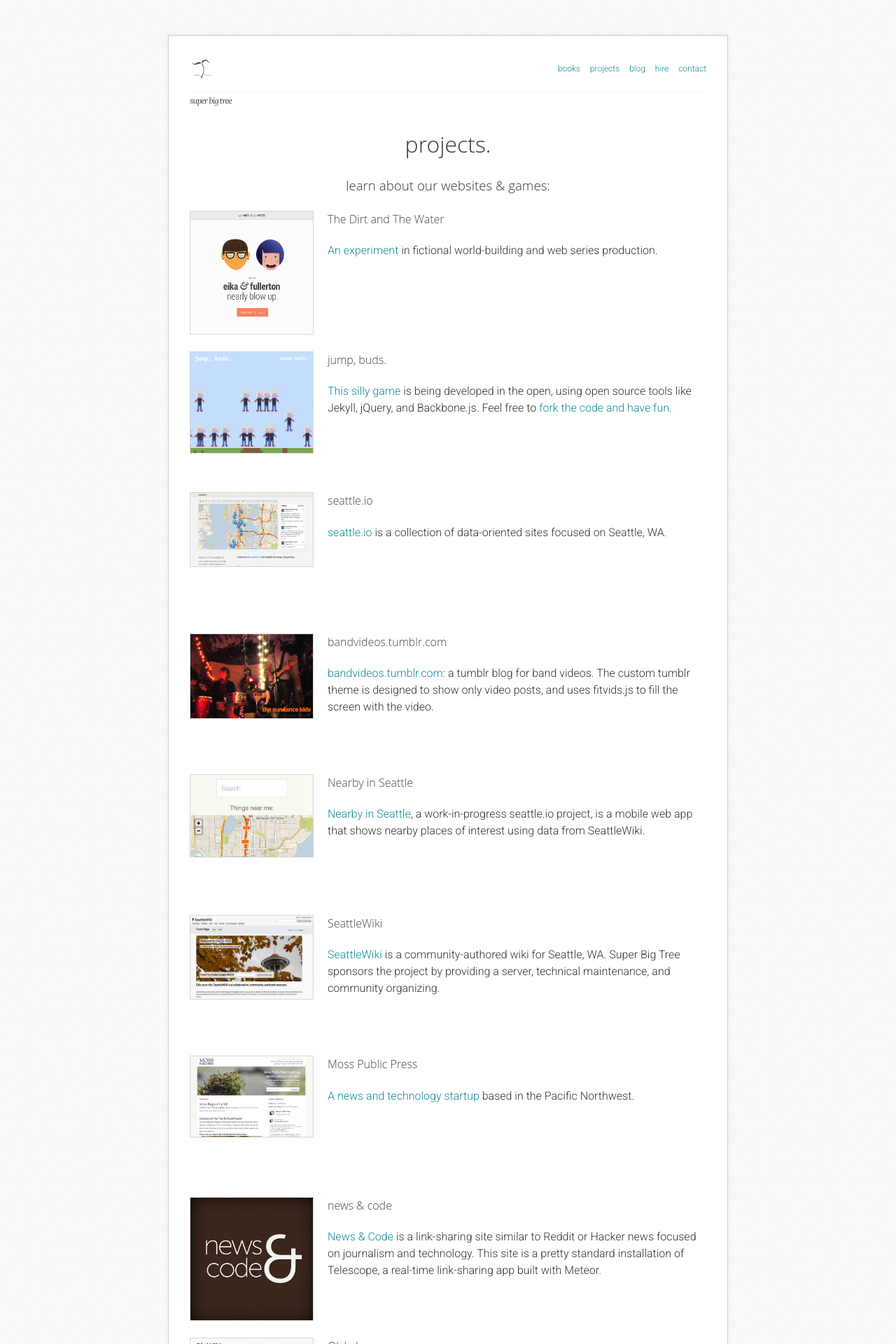
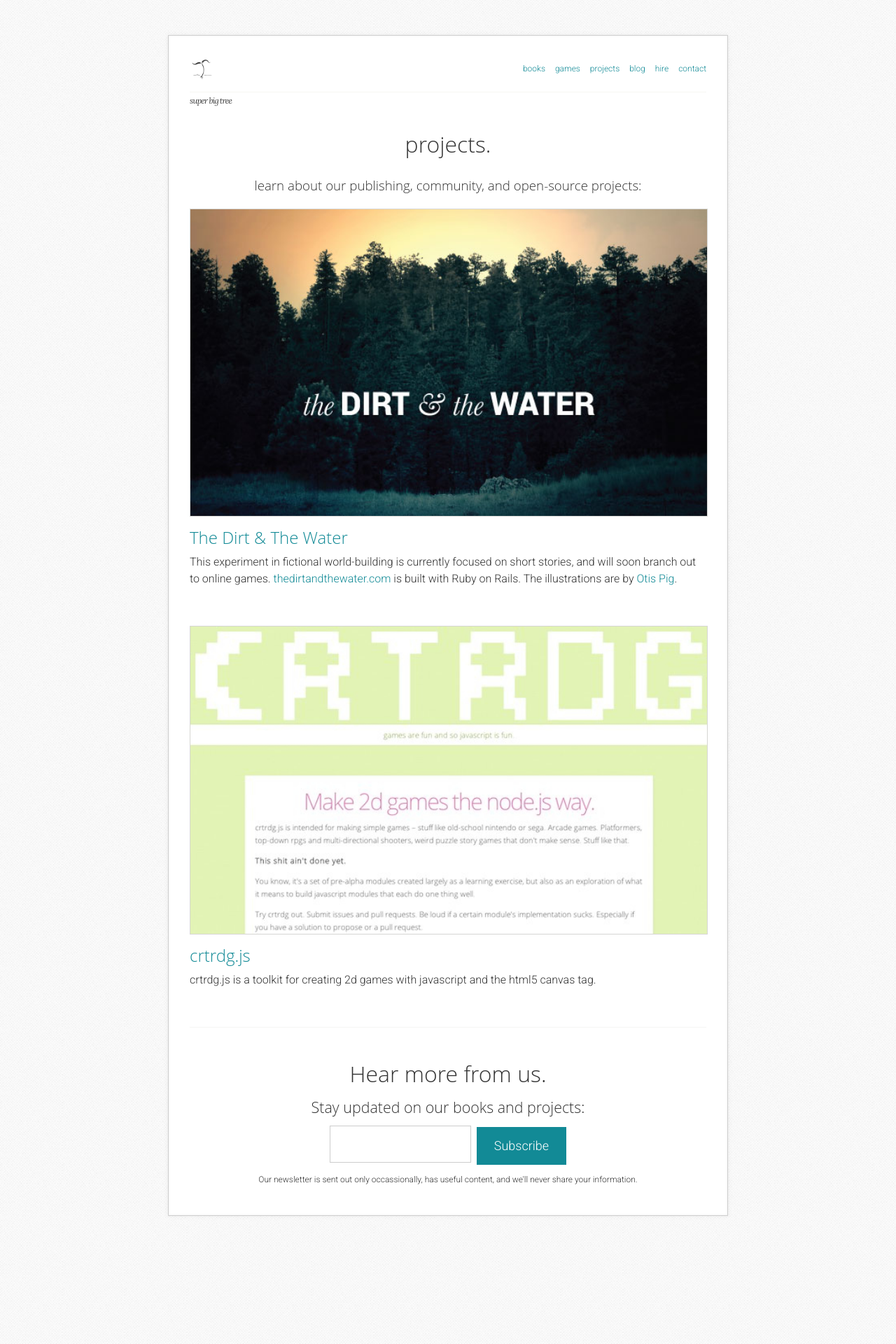
Before and after one commit to superbigtree/superbigtree.github.com, a Jekyll site: the page built from projects/index.html, in a window 1280 px wide. Shown: the top 1920 px of the page at 70% size. Built offline with Jekyll 4.4.1, drawn with Linux system fonts in a browser that asks for light colours; after the commit the page ends 1787 px from its top, so only the background shows below that; some of the changed text lies outside the part shown.

```diff
--- a/_layouts/default.html
+++ b/_layouts/default.html
@@ -40,6 +40,7 @@
         <nav class="main">
           <ul>
             <li><a href="{{ site.baseurl }}/books">books</a></li>
+            <li><a href="{{ site.baseurl }}/games">games</a></li>
             <li><a href="{{ site.baseurl }}/projects">projects</a></li>
             <li><a href="http://superbigtree.tumblr.com">blog</a></li>
             <li><a href="{{ site.baseurl }}/hire">hire</a></li>
--- a/books/index.html
+++ b/books/index.html
@@ -7,4 +7,7 @@
 <h1 id="page-title" class="center">books.</h1>
 <h3 class="center">learn programming with our technical books:</h3>
 
-{% include books.html %}
+<a href="http://learnjs.io" style="text-align:center;">
+  <img src="http://learnjs.io/img/books/four-books.png" style="width:100%">
+  <p>Learn more about the Learn.js series of javascript books at learnjs.io</p>
+</a>
--- a/css/app.css
+++ b/css/app.css
@@ -369,13 +369,20 @@
 
 /* projects */
 .project {
-  min-height: 180px;
+  margin-bottom: 55px;
+}
+
+.project h1 {
+  margin: 5px 0px;
+}
+
+.project p {
+  margin-top: 0px;
 }
 
 .project img {
-  float: left;
   border: 1px solid #d6d6d3;
-  width: 175px;
+  width: 100%;
   height: auto;
   margin-right: 20px;
 }
--- a/projects/index.html
+++ b/projects/index.html
@@ -5,92 +5,22 @@
 ---
 
 <h1 id="page-title" class="center">projects.</h1>
-<h3 class="center">learn about our websites & games:</h3>
+<h3 class="center">learn about our publishing, community, and open-source projects:</h3>
 
-<div class="project">
-  <a href="http://thedirtandthewater.com" target="_blank">
-    <img src="/img/tdatw.png" />
-    <h4>The Dirt and The Water</h4>
-  </a>
-  <p><a href="http://thedirtandthewater.com" target="_blank">An experiment</a> in fictional world-building and web series production.</p>
+<div id="projects" class="project-list">
+  <section class="project">
+    <a href="http://thedirtandthewater.com" target="_blank">
+      <img src="{{ site.baseurl }}/img/projects/tdatw.jpg">
+      <h1>The Dirt & The Water</h1>
+    </a>
+    <p>This experiment in fictional world-building is currently focused on short stories, and will soon branch out to online games. <a href="http://thedirtandthewater.com" target="_blank">thedirtandthewater.com</a> is built with Ruby on Rails. The illustrations are by <a href="http://otispig.com" target="_blank">Otis Pig</a>.</p>
+  </section>
+
+  <section class="project">
+    <a href="http://crtrdg.com" target="_blank">
+      <img src="{{ site.baseurl }}/img/projects/crtrdg.jpg">
+      <h1>crtrdg.js</h1>
+    </a>
+    <p>crtrdg.js is a toolkit for creating 2d games with javascript and the html5 canvas tag.</p>
+  </section>
 </div>
-
-<div class="project">
-  <a href="http://sethvincent.github.com/jump-bud/" target="_blank">
-    <img src="{{ site.baseurl }}/img/jumpbud.png" />
-    <h4>jump, buds.</h4>
-  </a>
-  <p><a href="http://sethvincent.github.com/jump-bud/" target="_blank">This silly game</a> is being developed in the open, using open source tools like Jekyll, jQuery, and Backbone.js. Feel free to <a href="http://github.com/sethvincent/jump-bud" target="_blank">fork the code and have fun</a>.</p>
-</div>
-
-<div class="project">
-  <a href="http://seattle.io" target="_blank">
-    <img src="{{ site.baseurl }}/img/seattleio.png" />
-    <h4>seattle.io</h4>
-  </a>
-  <p><a href="http://seattle.io" target="_blank">seattle.io</a> is a collection of data-oriented sites focused on Seattle, WA.</p>
-</div>
-
-<div class="project">
-  <a href="http://bandvideos.tumblr.com" target="_blank">
-    <img src="{{ site.baseurl }}/img/bandvideos.png" />
-    <h4>bandvideos.tumblr.com</h4>
-  </a>
-  <p><a href="http://bandvideos.tumblr.com" target="_blank">bandvideos.tumblr.com</a>: a tumblr blog for band videos. The custom tumblr theme is designed to show only video posts, and uses fitvids.js to fill the screen with the video.</p>
-</div>
-
-<div class="project">
-  <a href="http://nearby.seattle.io" target="_blank">
-    <img src="{{ site.baseurl }}/img/nearbyinseattle.png" />
-    <h4>Nearby in Seattle</h4>
-  </a>
-  <p><a href="http://nearby.seattle.io" target="_blank">Nearby in Seattle</a>, a work-in-progress seattle.io project, is a mobile web app that shows nearby places of interest using data from SeattleWiki.</p>
-</div>
-
-<div class="project">
-  <a href="http://seattlewiki.net" target="_blank">
-    <img src="{{ site.baseurl }}/img/seattlewiki.png" />
-    <h4>SeattleWiki</h4>
-  </a>
-  <p><a href="http://seattlewiki.net" target="_blank">SeattleWiki</a> is a community-authored wiki for Seattle, WA. Super Big Tree sponsors the project by providing a server, technical maintenance, and community organizing.</p>
-</div>
-
-<div class="project">
-  <a href="http://mosspublicpress.com" target="_blank">
-    <img src="{{ site.baseurl }}/img/moss.png" />
-    <h4>Moss Public Press</h4>
-  </a>
-  <p><a href="http://mosspublicpress.com" target="_blank">A news and technology startup</a> based in the Pacific Northwest.</p>
-</div>
-
-<div class="project">
-  <a href="http://www.newsandcode.com" target="_blank">
-    <img src="{{ site.baseurl }}/img/newsandcode.jpg" />
-    <h4>news & code</h4>
-  </a>
-  <p><a href="http://www.newsandcode.com" target="_blank">News & Code</a> is a link-sharing site similar to Reddit or Hacker news focused on journalism and technology. This site is a pretty standard installation of Telescope, a real-time link-sharing app built with Meteor.</p>
-</div>
-
-<div class="project">
-  <a href="http://olylab.com" target="_blank">
-    <img src="{{ site.baseurl }}/img/olywiki.png" />
-    <h4>OlyLab</h4>
-  </a>
-  <p>A sub-project of Moss Public Press, <a href="http://olylab.com" target="_blank">OlyLab</a> provides a <a href="http://olynews.org" target="_blank">blog</a> and <a href="http://olywiki.org" target="_blank">wiki</a> for Olympia, WA and the surrounding area.</p>
-</div>
-
-<div class="project">
-  <a href="http://spindlyspud.tumblr.com" target="_blank">
-    <img src="{{ site.baseurl }}/img/spindlyspud.png" />
-    <h4>Spindly Spud</h4>
-  </a>
-  <p>Spindly Spud is a custom tumblr theme that allows infinite scroll, and utilizes Bootstrap for the base css styles.</p>
-</div>
-
-<div class="project">
-  <a href="https://soundcloud.com/sethvincent/sets/hold-the-poop-in-your-hearts-everybody" target="_blank">
-    <img src="/img/holdthepoopinyourheartseverybody.png" />
-    <h4>Hold the poop in your hearts, everybody.</h4>
-  </a>
-  <p><a href="https://soundcloud.com/sethvincent/sets/hold-the-poop-in-your-hearts-everybody" target="_blank">A weird little music collection</a>. Fifteen and a half minutes of computer bloops and blops.</p>
-</div>
```
Also changed, not shown: games/index.html (added, +33 -0 lines), index.html (+1 -12 lines), img/games/blocksnot.jpg (added), img/games/jumpbud.jpg (added), img/games/mossybellies.jpg (added), img/games/mossybellies.png (added), img/projects/crtrdg.jpg (added), img/projects/tdatw.jpg (added).
